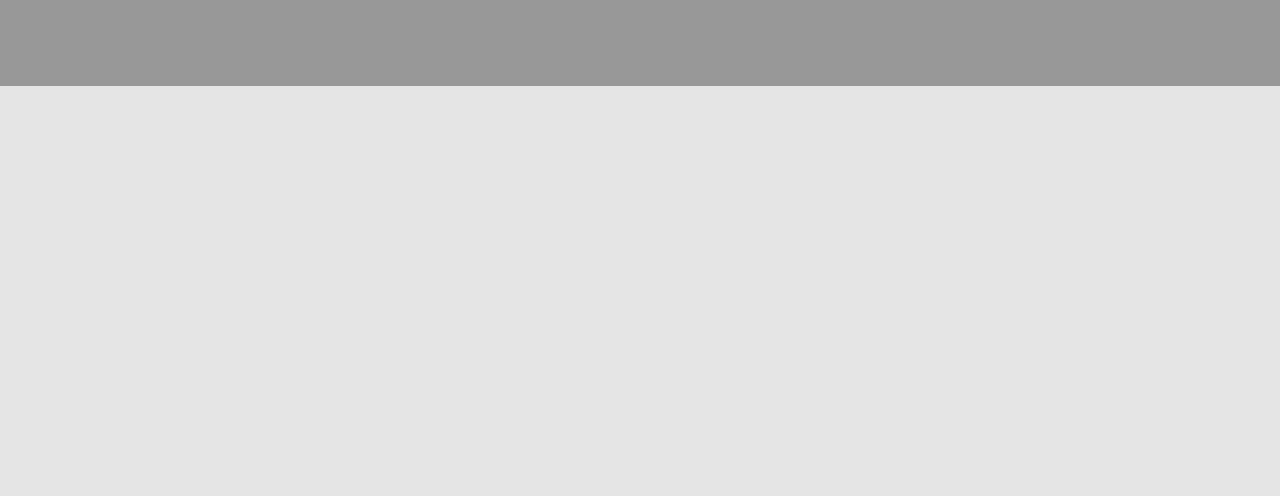
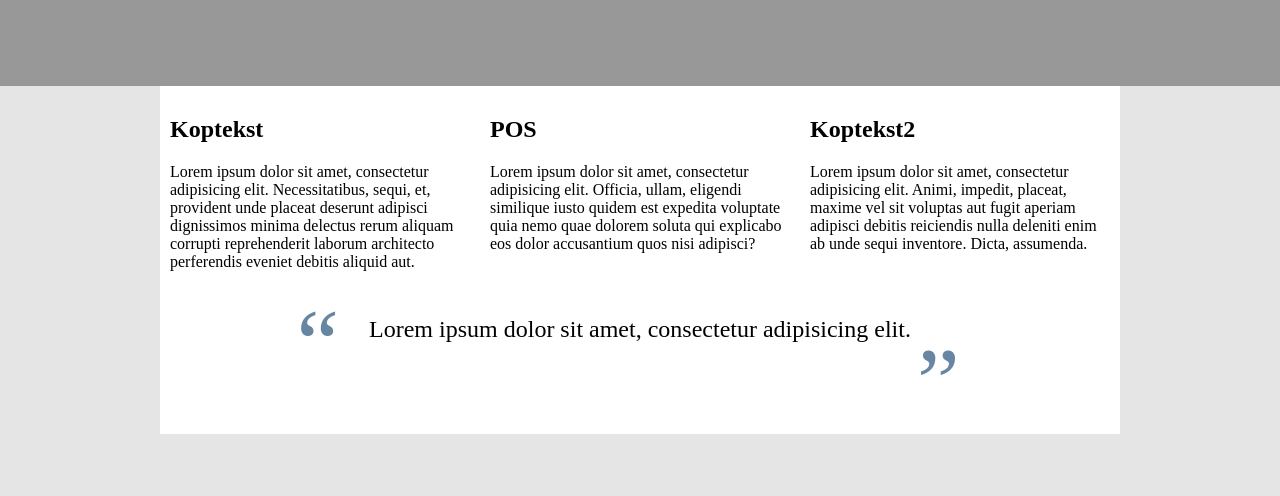
Before and after one commit to koenveldhuizen/HTML5-course-MV42X-periode-2-2014-2015, a plain HTML site: page index.html in a window 1280 px wide. Shown: the part 304-800 px from the top of the page. Drawn offline with Linux system fonts and the light colour scheme.

Commit message:
section article blockquote

```diff
--- a/css/style.css
+++ b/css/style.css
@@ -52,3 +52,41 @@ header h1{
 	font-weight: 700;
 	font-size: 40px;
 }
+#content{
+	background-color: white;
+	overflow: auto;
+}
+.post{
+	width:300px;
+	float: left;
+	margin: 10px;
+}
+blockquote {
+  font-size: 24px;
+  clear: both;
+  text-align: center;
+  line-height: 40px;
+  margin: 1.5em 10px;
+  padding: 0.5em 10px;
+  quotes: "\201C""\201D""\2018""\2019";
+}
+blockquote:before {
+  color: #6686a2;
+  content: open-quote;
+  font-size: 4em;
+    line-height: 0.1em;
+  margin-right: 0.25em;
+  vertical-align: -0.4em;
+
+}
+blockquote:after {
+  color: #6686a2;
+  content: close-quote;
+  font-size: 4em;
+  line-height: 0.1em;
+  margin-right: 0.25em;
+  vertical-align: -0.8em;
+}
+blockquote p {
+  display: inline;
+}
--- a/index.html
+++ b/index.html
@@ -19,8 +19,27 @@
 	</div>
 	<header>
 		<div class="container">
-			<h1>Star Wars to action hoi</h1>
+			<h1>Star Wars to action</h1>
 		</div>
 	</header>
+	<div class="container">
+		<section id="content">
+			<article class="post">
+				<h2>Koptekst</h2>
+				<p>Lorem ipsum dolor sit amet, consectetur adipisicing elit. Necessitatibus, sequi, et, provident unde placeat deserunt adipisci dignissimos minima delectus rerum aliquam corrupti reprehenderit laborum architecto perferendis eveniet debitis aliquid aut.</p>
+			</article>
+			<article class="post">
+				<h2>POS</h2>
+				<p>Lorem ipsum dolor sit amet, consectetur adipisicing elit. Officia, ullam, eligendi similique iusto quidem est expedita voluptate quia nemo quae dolorem soluta qui explicabo eos dolor accusantium quos nisi adipisci?</p>
+			</article>
+			<article class="post">
+				<h2>Koptekst2</h2>
+				<p>Lorem ipsum dolor sit amet, consectetur adipisicing elit. Animi, impedit, placeat, maxime vel sit voluptas aut fugit aperiam adipisci debitis reiciendis nulla deleniti enim ab unde sequi inventore. Dicta, assumenda.</p>
+			</article>
+			<blockquote>
+				<p>Lorem ipsum dolor sit amet, consectetur adipisicing elit.</p>
+			</blockquote>
+		</section>
+	</div>
 </body>
 </html>
```
